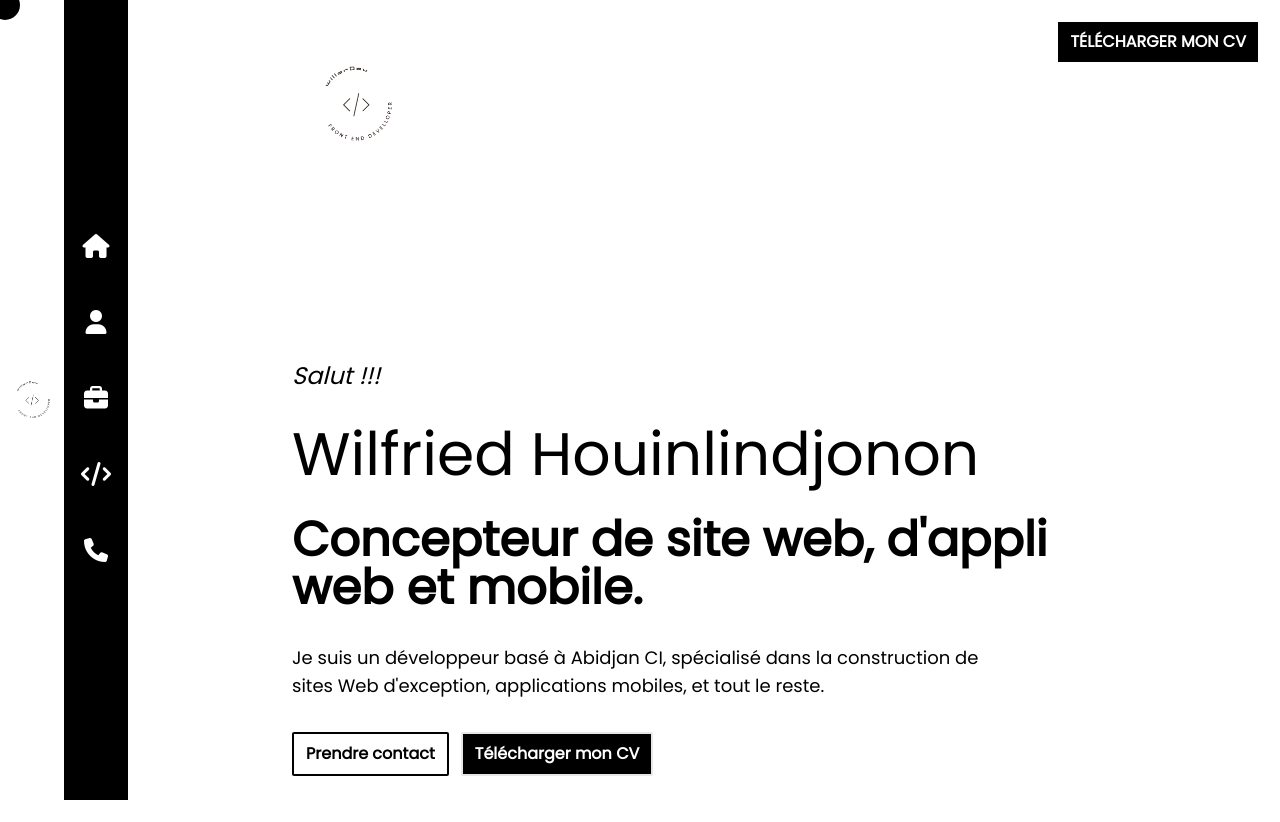
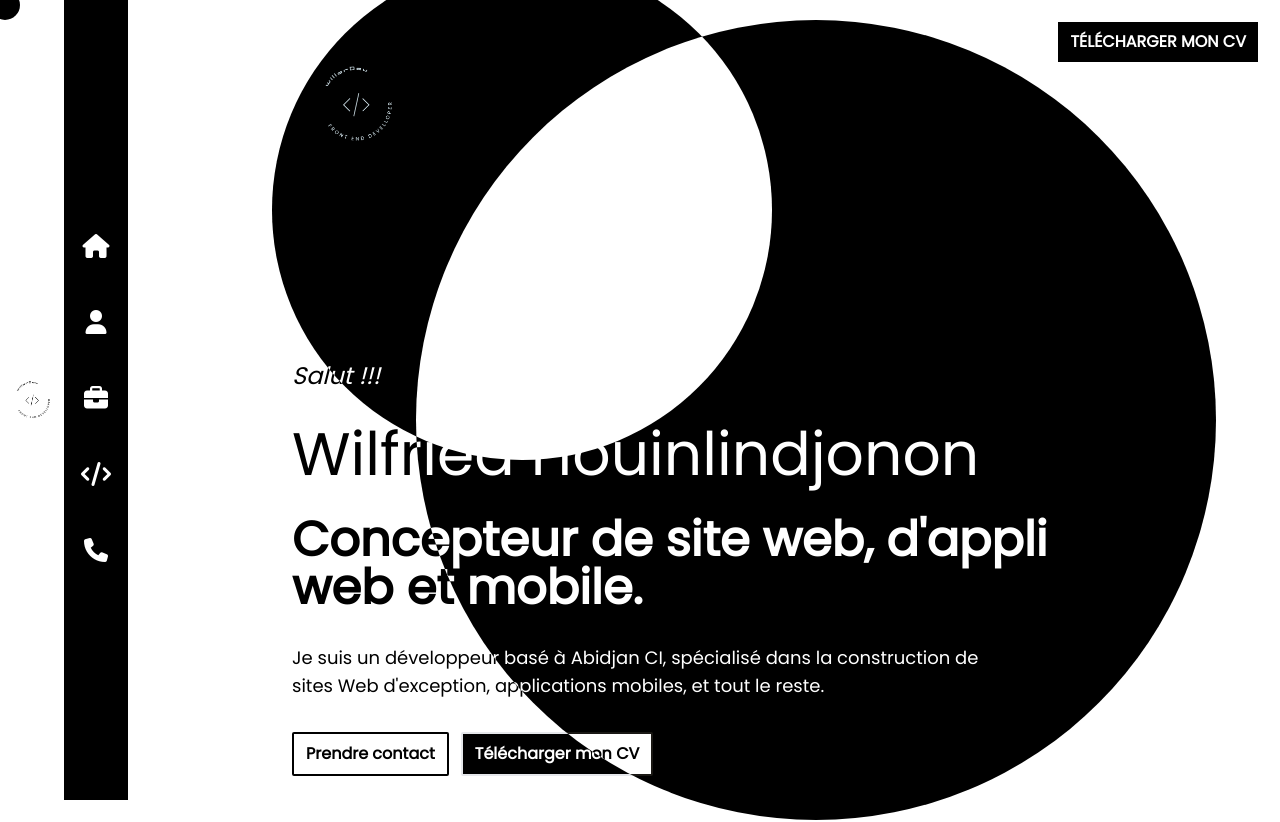
Before and after one commit to Willer258/My-Last-PortFolio, a Next.js app: page / in a window 1280 px wide. Shown: the top 822 px of the page. Built offline with nearby package versions, Linux system fonts and the light colour scheme.

Commit message:
mise a jour du loading

```diff
--- a/components/Layouts/SideNav/index.tsx
+++ b/components/Layouts/SideNav/index.tsx
@@ -5,24 +5,21 @@ import React from "react";
 import Navigation from "./SidNavSubComponent/Navigation";
 const SideNav = () => {
   return (
-    <AnimateCursorTarget type='blackBg'>
-    <div className="fixed top-0 bottom-0  flex left-0">
-      <div className="hidden  md:flex items-center justify-center h-full w-16 bg-white ">
+    <AnimateCursorTarget type="blackBg">
+      <div className="fixed top-0 bottom-0 mix-blend-difference  z-40 flex left-0">
+        <div className="hidden  md:flex items-center justify-center h-full w-16 bg-black ">
           <span>
-          <Logo />
+            <Logo isWhite/>
           </span>
         </div>
 
         <div
           className={
-          "w-16 bg-black h-full text-white flex flex-col items-center p-3 justify-center"
+            "w-16 bg-white h-full text-black flex flex-col items-center p-3 justify-center"
           }
         >
-
           <Navigation />
-
         </div>
-
       </div>
     </AnimateCursorTarget>
   );
--- a/components/SectionsComponents/HomeSection/index.tsx
+++ b/components/SectionsComponents/HomeSection/index.tsx
@@ -19,7 +19,12 @@ function HomeSection() {
     }, 5000);
   }, [stateText]);
   return (
-    <div id="home" className="h-screen lg:w-3/4 mx-auto px-2 md:px-5">
+    <div id="home" className="relative h-screen lg:w-3/4 mx-auto px-2 md:px-5">
+      <motion.div
+        initial={{ width: 0, height: 0 }}
+        animate={{ width: 500, height: 500, transition: { delay: 4.6 } }}
+        className=" absolute mix-blend-difference rounded-full -top-20 bg-white left-0 z-0"
+      ></motion.div>
       <Logo className="w-32 h-32" />
       <a
         href="https://firebasestorage.googleapis.com/v0/b/mon-portfolio-7cb39.appspot.com/o/cv.pdf?alt=media&token=35322b94-a4e4-4416-b035-aa4e836f786f"
@@ -46,29 +51,57 @@ function HomeSection() {
           </AnimateCursorTarget>
 
           <AnimateCursorTarget type="text">
-            <h1 className="text-3xl md:text-5xl lg:text-6xl">
+            <motion.h1
+              initial={{ y: "50vh" }}
+              animate={{ y: 0, transition: { delay: 4.6 } }}
+              className=" text-3xl md:text-5xl lg:text-6xl"
+            >
               Wilfried Houinlindjonon
-            </h1>
+            </motion.h1>
           </AnimateCursorTarget>
 
           <AnimateCursorTarget type="text">
-            <h2 className="text-3xl md:text-5xl font-bold ">
+            <motion.h2
+              initial={{ y: "50vh" }}
+              animate={{ y: 0, transition: { delay: 4.7 } }}
+              className=" text-3xl md:text-5xl font-bold "
+            >
               Concepteur de site web, d'appli web et mobile.
-            </h2>
+            </motion.h2>
           </AnimateCursorTarget>
 
           <AnimateCursorTarget type="text">
-            <p className="lg:text-lg w-5/6">
+            <motion.p
+              initial={{ scale: 0 }}
+              animate={{ scale: "100%", transition: { delay: 4.8 } }}
+              className="lg:text-lg w-5/6"
+            >
               Je suis un développeur basé à Abidjan CI, spécialisé dans la
               construction de sites Web d'exception, applications mobiles, et
               tout le reste.
-            </p>
+            </motion.p>
           </AnimateCursorTarget>
 
           <div className="flex space-x-3">
-            <a href="mailto:wilfriedhouinlindjonon91@gmail.com">
+            <motion.div
+              initial={{ scale: 0 }}
+              animate={{ scale: "100%", transition: { delay: 4.8 } }}
+            >
+              <motion.a
+                animate={{ scale: "100%", transition: { delay: 5 } }}
+                href="mailto:wilfriedhouinlindjonon91@gmail.com"
+              >
                 <Button type="outlined">Prendre contact</Button>
-            </a>
+              </motion.a>
+            </motion.div>
+            <motion.div
+              initial={{ x: "10vh", opacity: 0 }}
+              animate={{
+                x: 0,
+                opacity: 1,
+                transition: { delay: 5.2, duration: 0.3 },
+              }}
+            >
               <a
                 href="https://firebasestorage.googleapis.com/v0/b/mon-portfolio-7cb39.appspot.com/o/cv.pdf?alt=media&token=35322b94-a4e4-4416-b035-aa4e836f786f"
                 target="_blank"
@@ -76,9 +109,16 @@ function HomeSection() {
               >
                 <Button className="  border ">Télécharger mon CV</Button>
               </a>
+            </motion.div>
           </div>
         </div>
       </div>
+
+      <motion.div
+        initial={{ width: 0, height: 0 }}
+        animate={{ width: 800, height: 800, transition: { delay: 4.6 } }}
+        className=" absolute bottom-5 mix-blend-difference bg-white rounded-full -right-20"
+      ></motion.div>
     </div>
   );
 }
--- a/components/Shared/AnimateCursorTarget.tsx
+++ b/components/Shared/AnimateCursorTarget.tsx
@@ -20,7 +20,7 @@ function AnimateCursorTarget({ children, type }: any) {
       onMouseLeave={() => {
         Setcursor("default");
       }}
-      className={type === "text" ? "text-black bg-white" : ""}
+      className={type === "text" ? "text-black bg-white " : ""}
     >
       {children}
     </div>
--- a/components/Shared/CursorComponent.tsx
+++ b/components/Shared/CursorComponent.tsx
@@ -45,6 +45,8 @@ function CursorComponent() {
     default: {
       x: cursorPosition.x - 10,
       y: cursorPosition.y - 10,
+      backgroundColor: "white",
+      mixBlendMode: "difference",
     },
 
     button: {
@@ -60,7 +62,7 @@ function CursorComponent() {
       x: cursorPosition.x - 10,
       y: cursorPosition.y - 10,
       backgroundColor: "white",
-      mixBlendMode: "difference",
+      // mixBlendMode: "difference",
     },
     image: {
       x: cursorPosition.x - 10,
--- a/components/Shared/LoadingAnimatePage.tsx
+++ b/components/Shared/LoadingAnimatePage.tsx
@@ -27,7 +27,7 @@ function LoadingAnimatePage() {
       },
     },
     exit: {
-      x: "300vw",
+      x: "400vw",
 
       transition: {
         ease: "circIn",
--- a/styles/globals.css
+++ b/styles/globals.css
@@ -24,7 +24,7 @@ html {
 .super-border {
   position: relative;
 }
-button{
+button {
   cursor: none;
 }
 .super-border::after {
@@ -45,21 +45,19 @@ button{
 
   transform: translate(-50%, -50%);
   border-radius: 50%;
-
+  mix-blend-mode: difference;
   pointer-events: none;
 }
 
 .cursor {
-
   width: 30px;
   height: 30px;
   border-radius: 50%;
-  background: #000;
+  /* background: #000; */
   z-index: 9999;
   transition: 0.1s;
   transform: translate(-50%, -50%);
   pointer-events: none;
-
   z-index: 10;
 }
 
@@ -67,22 +65,19 @@ body {
   cursor: none;
 }
 
-.content:hover ~ .cursor{
+.content:hover ~ .cursor {
   width: 90px;
   height: 90px;
-  background: #fff;
+  /* background: #fff; */
   mix-blend-mode: difference;
 }
-
 
 /* animation texte */
 
 .container {
   margin: 0 auto;
-
 }
 .white-text {
-
   color: #fff;
   font-weight: 900;
   color: transparent;
@@ -105,36 +100,36 @@ p span::after {
   left: 0;
   transform: translateX(-100%);
 }
-.white-text {
+.text1 {
   font-weight: 300;
   animation: txt-appearance 0s 1s forwards;
 }
-.black-text {
+.black-text2 {
   animation: txt-appearance 0s 1.25s forwards;
 }
-.white-text span::after {
-  background: white;
+.white-text1 span::after {
+  background: black;
   animation: slide-in 0.5s ease-out forwards,
-  slide-out 0.5s 1s ease-out forwards;
+    slide-out 0.5s 1s ease-out forwards;
 }
-.black-text span::after {
+.black-text2 span::after {
   background: black;
   animation: slide-in 0.75s 0.3s ease-out forwards,
-  slide-out 0.75s 1.3s ease-out forwards;
+    slide-out 0.75s 1.3s ease-out forwards;
 }
 
 @keyframes slide-in {
   100% {
-      transform: translateX(0%);
+    transform: translateX(0%);
   }
 }
 @keyframes slide-out {
   100% {
-      transform: translateX(110%)
+    transform: translateX(110%);
   }
 }
 @keyframes txt-appearance {
   100% {
-      color: white;
+    color: white;
   }
 }
```
Lines whose indentation alone changed are shown as unchanged.
